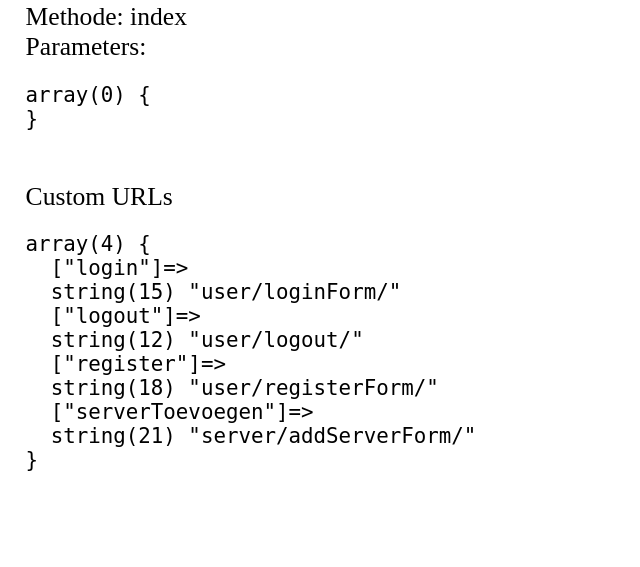
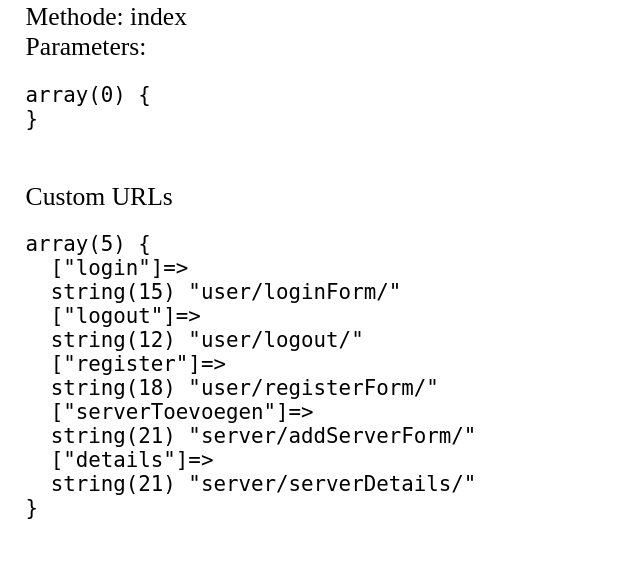
Before and after one commit to mainshooter/Webmin, a PHP site: page / in a window 1280 px wide. Shown: the part 924-1491 px from the top of the page, without its empty margins (0-640 px from the left). Before the commit the page ends 1395 px from the top, so only its background shows below. Run offline with PHP 8.4, Linux system fonts and the light colour scheme.

Commit message:
Added new path

```diff
--- a/index.php
+++ b/index.php
@@ -12,7 +12,8 @@ session_start();
     "login" => "user/loginForm/",
     "logout" => "user/logout/",
     "register" => "user/registerForm/",
-    "serverToevoegen" => "server/addServerForm/"
+    "serverToevoegen" => "server/addServerForm/",
+    "details" => "server/serverDetails/"
   );
   $Router->customUrl();
   $Router->parseUrl();
```
